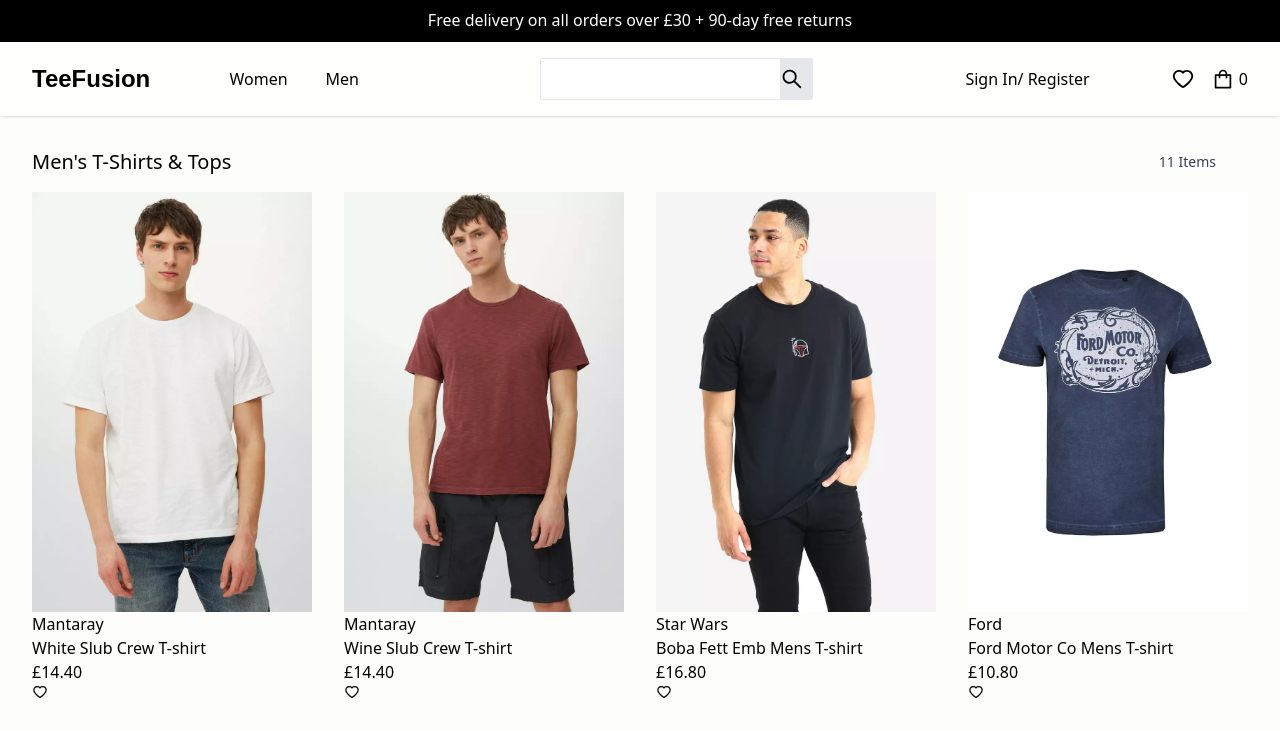
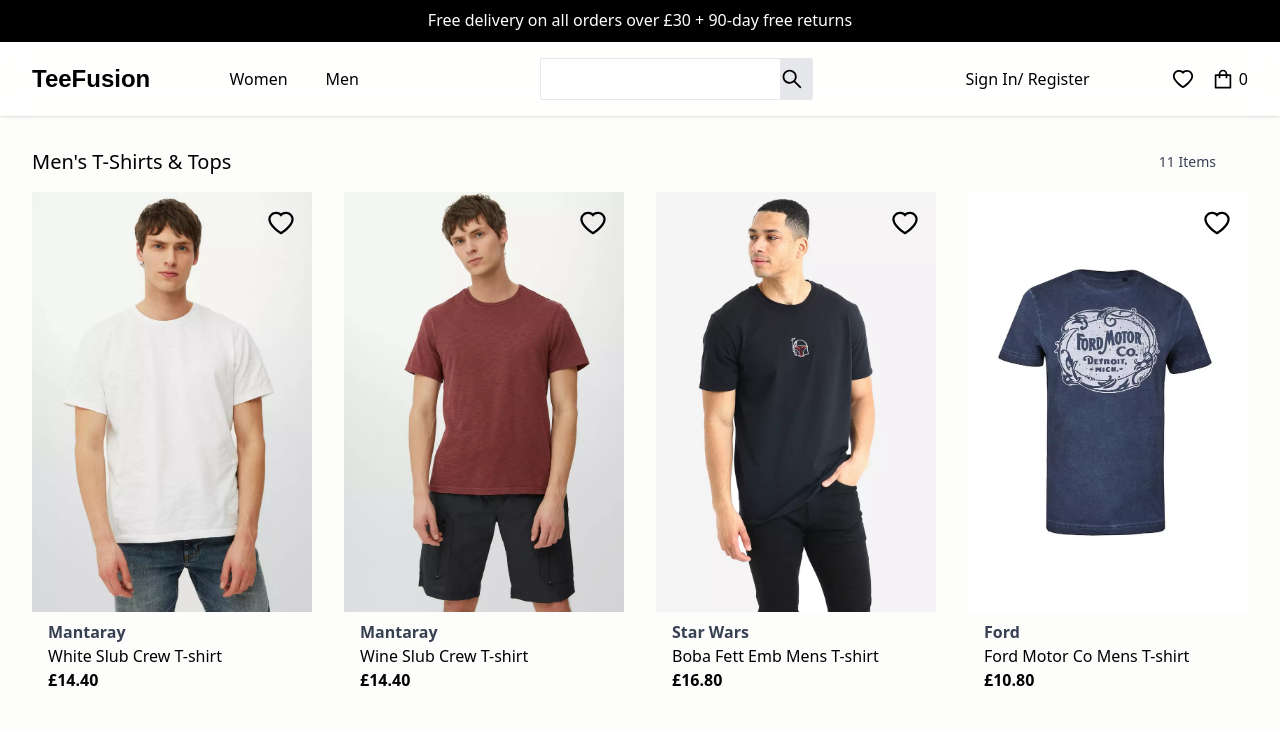
Before and after one commit to OscarSoanes/shopping-cart, a React (Create React App) app: page /#/shop/men in a window 1280 px wide. Shown: the top 731 px of the page. Built offline with nearby package versions, Linux system fonts and the light colour scheme.

Commit message:
Product container built

```diff
--- a/src/components/ProductContainer.tsx
+++ b/src/components/ProductContainer.tsx
@@ -15,15 +15,18 @@
   }, [product.image]);
 
   return (
-    <Link to={`/product/${product.id}`}>
-      {image && <img src={image} alt={`${product.name} ${product.brand}`} />}
-      <div>
-        <p>{product.brand}</p>
-        <p>{product.name}</p>
-        <p>£{product.price.toFixed(2)}</p>
-      </div>
+    <div className='relative'>
+      <Link to={`/product/${product.id}`}>
+        {image && <img src={image} alt={`${product.name} ${product.brand}`} />}
 
-      <AiOutlineHeart />
-    </Link>
+        <div className='px-4 py-2'>
+          <p className='text-gray-700 font-semibold'>{product.brand}</p>
+          <p>{product.name}</p>
+          <p className='font-bold'>£{product.price.toFixed(2)}</p>
+        </div>
+
+        <AiOutlineHeart className='absolute top-4 text-3xl right-4' />
+      </Link>
+    </div>
   );
 }
```
